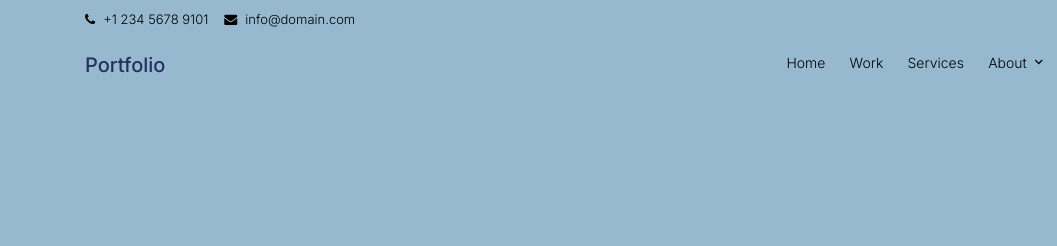
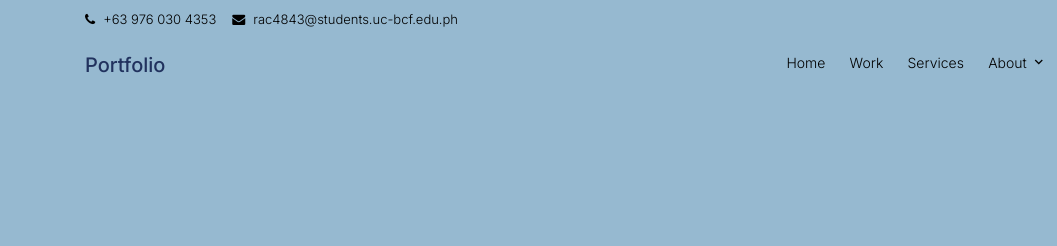
Before and after one commit to rcarbon-del/rcarbon-del.github.io, a plain HTML site: page index.html in a window 1280 px wide. Shown: the top 246 px of the page, 0-1057 px from the left. Drawn offline with Linux system fonts and the light colour scheme; no server answers; files whose address does not match are found by name.

Commit message:
put number and email

```diff
--- a/index.html
+++ b/index.html
@@ -61,8 +61,8 @@
           </div>
           <div class="col-md-6 text-center text-lg-left order-lg-1">
             <p class="mb-0 d-inline-flex">
-              <span class="mr-3"><a href="tel://#" class="d-flex align-items-center"><span class="icon-phone mr-2"></span><span>+1 234 5678 9101</span></a></span>
-              <span><a href="tel://#" class="d-flex align-items-center"><span class="icon-envelope mr-2"></span><span>info@domain.com</span></a></span>
+              <span class="mr-3"><a href="tel://#" class="d-flex align-items-center"><span class="icon-phone mr-2"></span><span>+63 976 030 4353</span></a></span>
+              <span><a href="tel://#" class="d-flex align-items-center"><span class="icon-envelope mr-2"></span><span>rac4843@students.uc-bcf.edu.ph</span></a></span>
             </p>
           </div>
 
```
